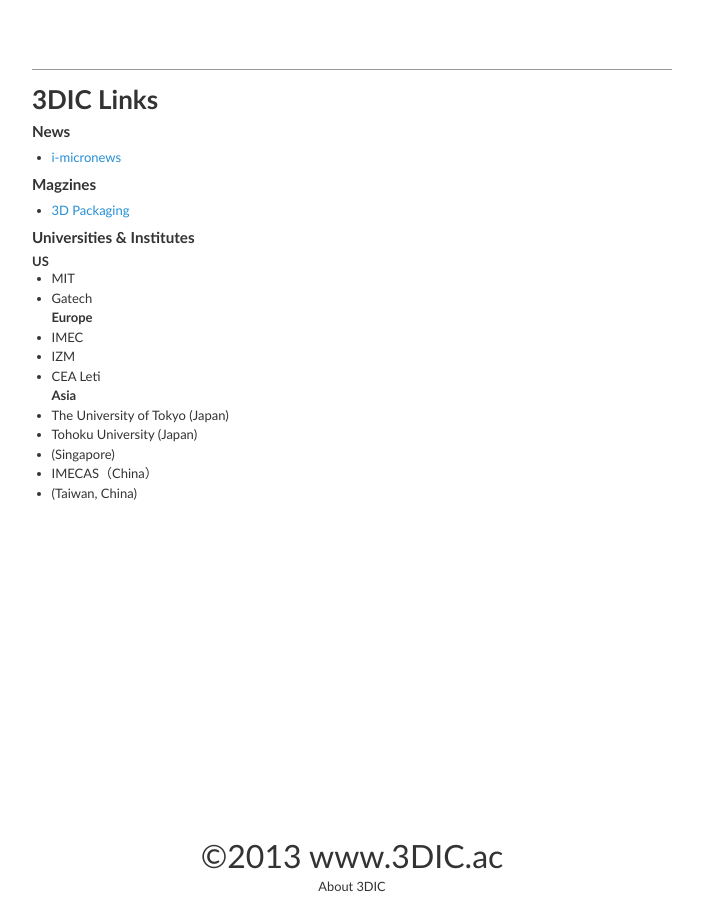
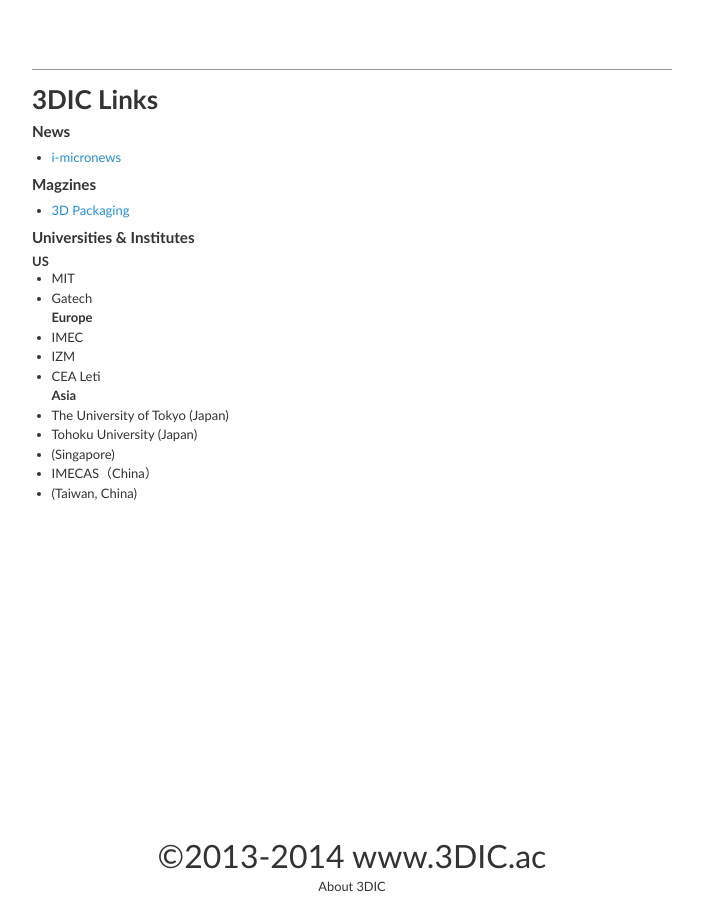
Before and after one commit to 3DIC/3dic.github.io, a Jekyll site: the page built from links.md, in a window 1280 px wide. Shown: the whole page, without its empty margins (288-991 px from the left). Built offline with Jekyll 4.4.1, drawn with Linux system fonts in a browser that asks for light colours; nearby versions of some CDN libraries; some web fonts are replaced; comment, search, counter and statistics services are not loaded.

Commit message:
Update base.html

```diff
--- a/_layouts/base.html
+++ b/_layouts/base.html
@@ -29,7 +29,7 @@
       <div id="push"></div>
     </div>
     <div id="footer">
-      <p id="copyright"><a class="core-nav" href="http://www.3dic.ac">©2013 www.3DIC.ac</a></p>
+      <p id="copyright"><a class="core-nav" href="http://www.3dic.ac">©2013-2014 www.3DIC.ac</a></p>
       <p id="contact-info"> <a class="core-nav" href="http://www.3dic.ac/about.html">About 3DIC</a></p>
 
 
```
